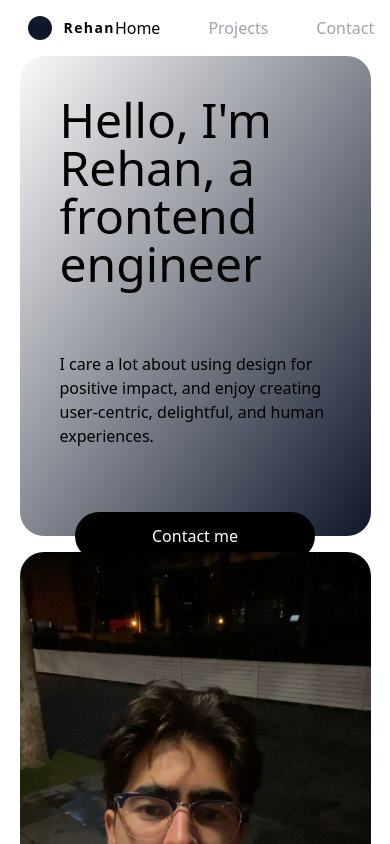
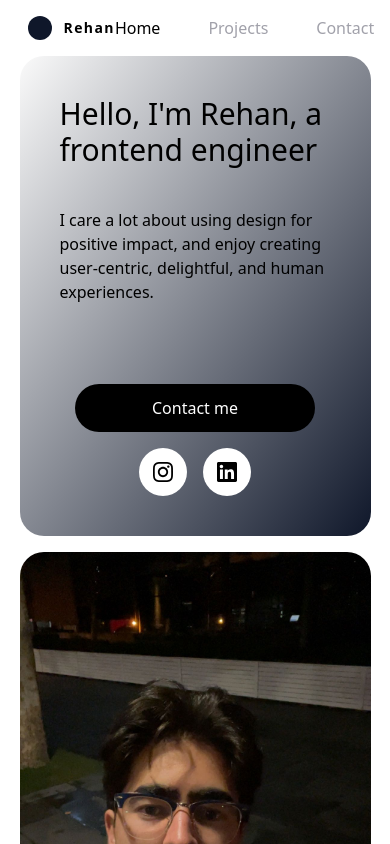
Before and after one commit to Rehan517/Portfolio, a Next.js app: page / in a window 390 px wide. Shown: the top 844 px of the page. Built offline with nearby package versions, Linux system fonts and the light colour scheme.

Commit message:
fixed sizings

```diff
--- a/pages/index.tsx
+++ b/pages/index.tsx
@@ -20,8 +20,8 @@ export default function Home() {
       <Header />
 
       <section className='grid grid-cols-1 lg:grid-cols-[2fr_1fr] gap-4 mb-4'>
-        <div className="h-[30rem] flex flex-col gap-16 bg-gradient-to-br from-neutral-50 to-slate-900 rounded-3xl p-10">
-          <h1 className='text-5xl text-semibold '>Hello, I'm Rehan, a frontend engineer</h1>
+        <div className="h-[30rem] flex flex-col gap-10 lg:gap-16 bg-gradient-to-br from-neutral-50 to-slate-900 rounded-3xl p-10">
+          <h1 className='text-3xl lg:text-5xl md:text-5xl text-semibold '>Hello, I'm Rehan, a frontend engineer</h1>
           <p className='flex-1'>I care a lot about using design for positive impact, and enjoy creating user-centric, delightful, and human experiences.</p>
 
           <div className='flex flex-col lg:flex-row items-center gap-4 justify-self-end'>
@@ -53,12 +53,12 @@ export default function Home() {
 
       <section className='grid grid-cols-1 my-4' id='contact'>
         <div className="h-[20rem] flex flex-col gap-10 bg-gradient-to-br from-neutral-50 to-slate-900 rounded-3xl p-10">
-          <h1 className='text-5xl text-semibold '>Want to work together?</h1>
+          <h1 className='text-3xl lg:text-5xl md:text-5xl text-semibold '>Want to work together?</h1>
           <p className='flex-1'>Feel free to reach out for collaborations or just a friendly hello.</p>
 
           <div className='flex flex-row items-center gap-4 justify-self-end'>
             <button className='py-3 px-12 font-medium w-60 lg:w-auto bg-black text-white rounded-3xl transition hover:opacity-75'> Contact me</button>
-            <div className='flex items-center gap-4'>
+            <div className='flex items-center gap-3 lg:gap-4 md:gap-4'>
               <SocialButton bgColor='instagram'>
                 <Instagram className="h-5 w-5" />
               </SocialButton>
```
